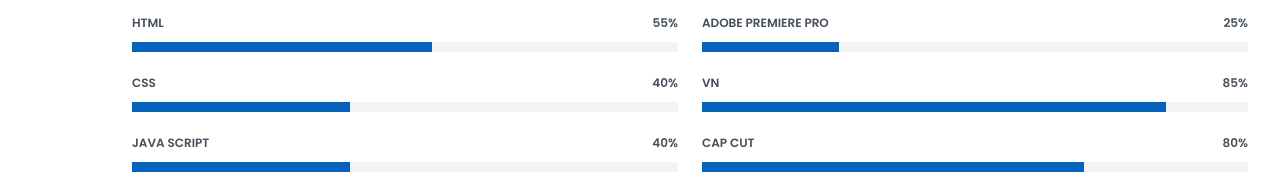
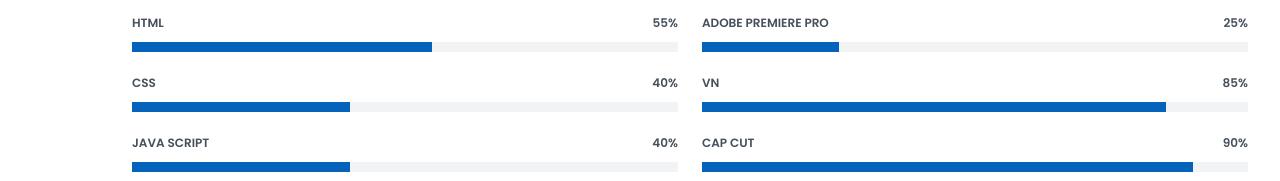
Before and after one commit to Earyan4/portfolio, a plain HTML site: page index.html in a window 1280 px wide. Shown: the part 1580-1761 px from the top of the page. Drawn offline with nearby package versions, Linux system fonts and the light colour scheme.

Commit message:
Update skill level for Cap Cut to 90%

```diff
--- a/index.html
+++ b/index.html
@@ -170,9 +170,9 @@
             </div>
 
              <div class="progress">
-              <span class="skill">Cap Cut <i class="val">80%</i></span>
+              <span class="skill">Cap Cut <i class="val">90%</i></span>
               <div class="progress-bar-wrap">
-                <div class="progress-bar" role="progressbar" aria-valuenow="70" aria-valuemin="0" aria-valuemax="100"></div>
+                <div class="progress-bar" role="progressbar" aria-valuenow="90" aria-valuemin="0" aria-valuemax="100"></div>
               </div>
             </div>
 
```
